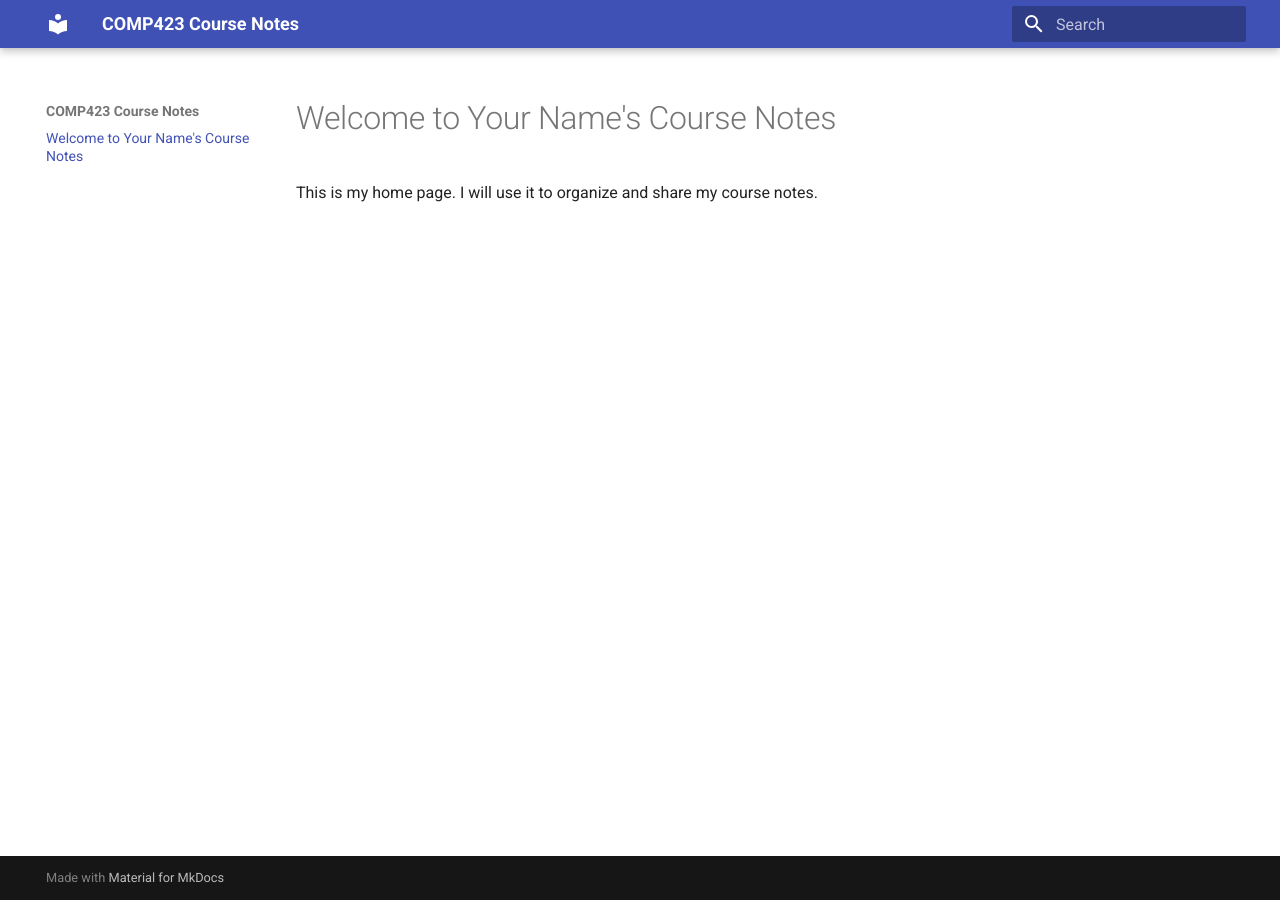
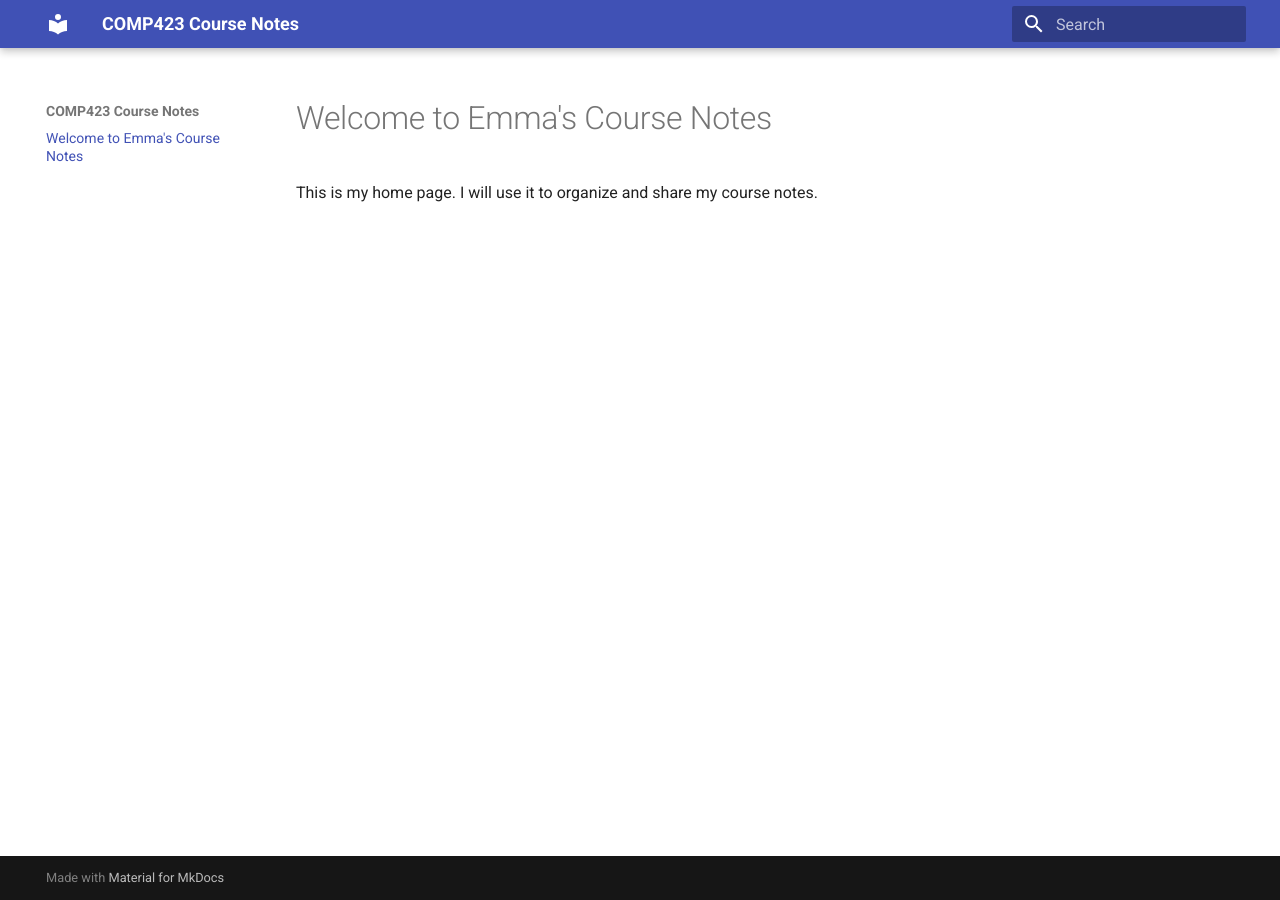
Before and after one commit to emmacoye/comp423-course-notes, an MkDocs documentation site: the page built from docs/index.md, in a window 1280 px wide. Built offline with MkDocs 1.6.1 and Material for MkDocs 9.7.7, drawn with Linux system fonts in a browser that asks for light colours.

Commit message:
Adding my name

```diff
--- a/docs/index.md
+++ b/docs/index.md
@@ -1,3 +1,3 @@
-# Welcome to Your Name's Course Notes
+# Welcome to Emma's Course Notes
 
 This is my home page. I will use it to organize and share my course notes.
```
